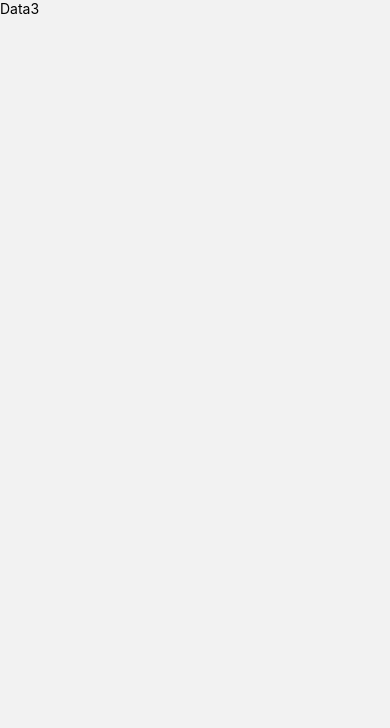
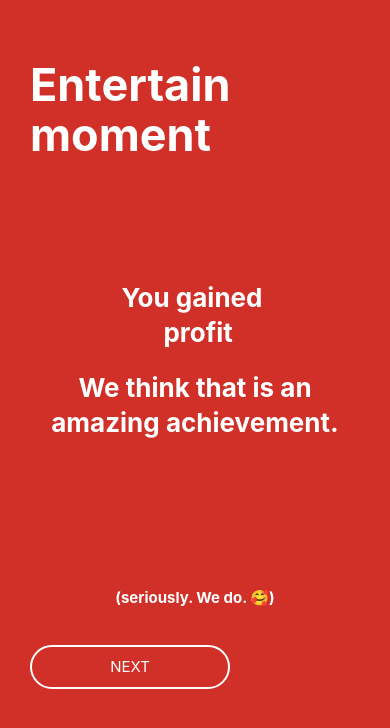
Before and after one commit to Lo-pez/Stacked, a React Native app in the folder stacked/: screen /WrapData3 in a window 390 px wide. Shown: the top 728 px of the page. Built offline with nearby package versions, Linux system fonts and the light colour scheme.

Commit message:
basic routing done, need to finish wrap 3

```diff
--- a/stacked/components/WrapData1.js
+++ b/stacked/components/WrapData1.js
@@ -163,7 +163,7 @@ const styles = StyleSheet.create({
     fontWeight: 'bold',
   },
   funFact: {
-    marginTop: 190,
+    marginTop: 180,
   },
   button: {
     marginTop: 30,
--- a/stacked/components/WrapData2.js
+++ b/stacked/components/WrapData2.js
@@ -54,7 +54,7 @@ const WrapData2 = ({navigation}) => {
       </Animatable.Text>
 
       <View style={styles.button}>
-        <TouchableOpacity onPress={() => navigation.navigate('WrapData4')}>
+        <TouchableOpacity onPress={() => navigation.navigate('WrapData3')}>
           <Animatable.Text
             animation="fadeInUp"
             easing="ease-out-cubic"
--- a/stacked/components/WrapData3.js
+++ b/stacked/components/WrapData3.js
@@ -1,14 +1,123 @@
 import React from 'react';
-import {StyleSheet, Text, View} from 'react-native';
+import {StyleSheet, Text, View, TouchableOpacity} from 'react-native';
+import * as Animatable from 'react-native-animatable';
+import data from '../DummyData/dummydata.json';
 
 const WrapData3 = ({navigation}) => {
   return (
     <View style={styles.container}>
-      <Text>Data3</Text>
+      <Animatable.Text
+        animation="flipInX"
+        direction="alternate"
+        easing="ease-out-cubic"
+        duration={2000}
+        style={styles.top}>
+        Entertain moment
+      </Animatable.Text>
+
+      <Animatable.View
+        animation="flipInX"
+        easing="ease-out-cubic"
+        duration={2000}
+        delay={600}
+        style={{marginTop: 120}}>
+        <Text style={styles.compare}>You gained </Text>
+        <Text style={styles.compare}> profit</Text>
+      </Animatable.View>
+
+      <Animatable.View
+        animation="flipInY"
+        easing="ease-out-cubic"
+        duration={2000}
+        delay={600}
+        style={{marginTop: 20}}>
+        <Text style={styles.compare2}>We think that is an</Text>
+        <Text style={styles.compare2}>amazing achievement.</Text>
+      </Animatable.View>
+
+      <Animatable.Text
+        animation="flipInY"
+        easing="ease-out-cubic"
+        duration={2000}
+        delay={1000}
+        style={styles.desc}>
+        (seriously. We do. 🥰)
+      </Animatable.Text>
+
+      <View style={styles.button}>
+        <TouchableOpacity onPress={() => navigation.navigate('WrapData4')}>
+          <Animatable.Text
+            animation="fadeInUp"
+            easing="ease-out-cubic"
+            duration={1500}
+            delay={1500}
+            style={styles.buttonText}>
+            NEXT
+          </Animatable.Text>
+        </TouchableOpacity>
+      </View>
     </View>
   );
 };
 
 export default WrapData3;
 
-const styles = StyleSheet.create({});
+const styles = StyleSheet.create({
+  container: {
+    flex: 1,
+    // Set content's vertical alignment.
+    //justifyContent: 'center',
+    // Set content's horizontal alignment.
+    //alignItems: 'center',
+    padding: 30,
+    backgroundColor: '#d03027',
+  },
+  top: {
+    //textAlign: 'center',
+    marginTop: 30,
+    fontSize: 45,
+    fontWeight: 'bold',
+    lineHeight: 50,
+    color: '#ffffff',
+  },
+  desc: {
+    color: '#ffffff',
+    marginTop: 150,
+    fontSize: 15,
+    lineHeight: 15,
+    fontWeight: 'bold',
+    textAlign: 'center',
+  },
+  compare: {
+    color: '#ffffff',
+    fontSize: 26,
+    lineHeight: 35,
+    fontWeight: 'bold',
+    textAlign: 'center',
+  },
+  compare2: {
+    color: '#ffffff',
+    fontSize: 26,
+    lineHeight: 35,
+    fontWeight: 'bold',
+    textAlign: 'center',
+  },
+  button: {
+    color: '#ffffff',
+    marginTop: 30,
+    justifyContent: 'center',
+    textAlign: 'center',
+  },
+  buttonText: {
+    color: '#ffffff',
+    textAlign: 'center',
+    borderWidth: 2,
+    lineHeight: 40,
+    width: 200,
+    marginVertical: 10,
+    justifyContent: 'center',
+    borderColor: '#ffffff',
+    fontSize: 15,
+    borderRadius: 50,
+  },
+});
--- a/stacked/components/Wrapped.js
+++ b/stacked/components/Wrapped.js
@@ -22,7 +22,7 @@ const Wrapped = ({navigation}) => {
         duration={2000}
         delay={100}
         style={styles.title}>
-        your yearly
+        your monthly
       </Animatable.Text>
       <Animatable.Text
         animation="fadeInUp"
@@ -72,17 +72,17 @@ const styles = StyleSheet.create({
   },
   top: {
     //textAlign: 'center',
-    marginTop: 100,
-    fontSize: 65,
+    marginTop: 130,
+    fontSize: 64,
     fontWeight: 'bold',
-    lineHeight: 70,
+    lineHeight: 60,
     color: '#ffffff',
   },
   title: {
     //textAlign: 'center',
-    fontSize: 65,
+    fontSize: 56,
     fontWeight: 'bold',
-    lineHeight: 70,
+    lineHeight: 60,
     color: '#ffffff',
   },
   desc: {
```
